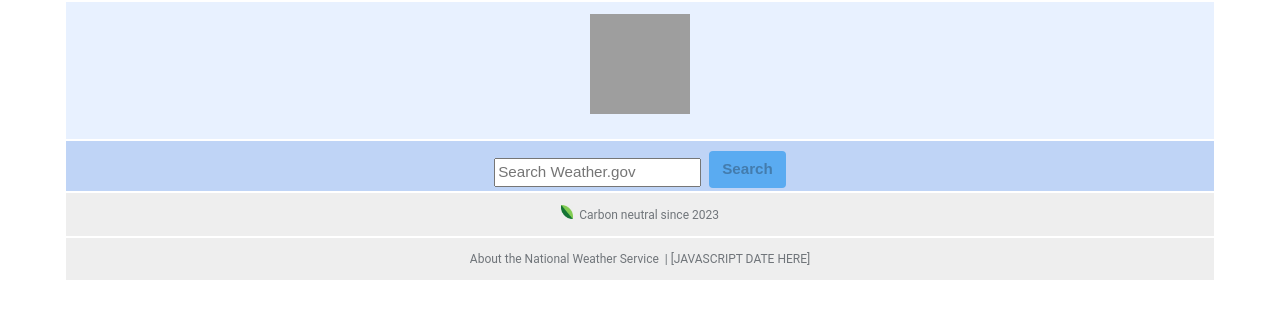
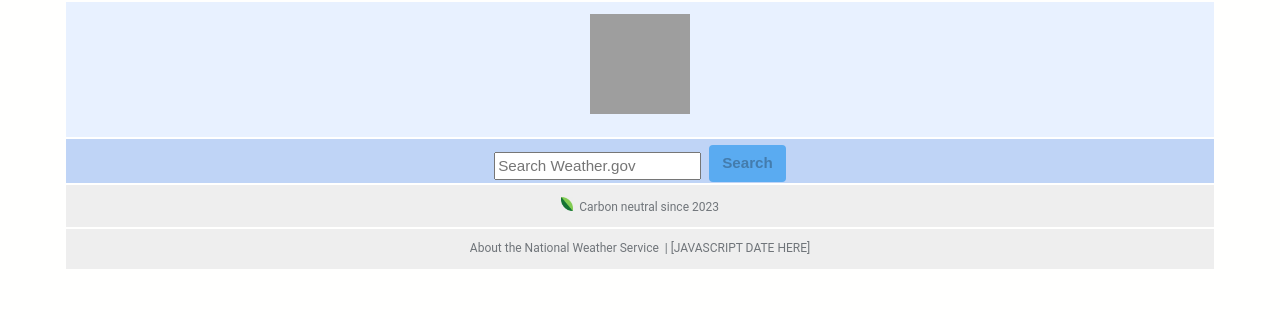
Before and after one commit to London-CSA/custom-search-Shakthicodes, a Flask app: page / in a window 1280 px wide. Shown: the top 319 px of the page. Run offline with Flask 3, Linux system fonts and the light colour scheme; grey boxes are pictures that could not be loaded.

Commit message:
Update style.css

```diff
--- a/static/style.css
+++ b/static/style.css
@@ -1,9 +1,9 @@
 body {
-    background-color: #ffffff;
-    color: #212529;
+    background-color: #fffffe;
+    color: #000000;
     font-size: 2rem;
-    font-weight: 400;
-    line-height: 1.5;
+    font-weight: 395;
+    line-height: 1.3;
     margin: 0;
     text-align: left;
 }
```
